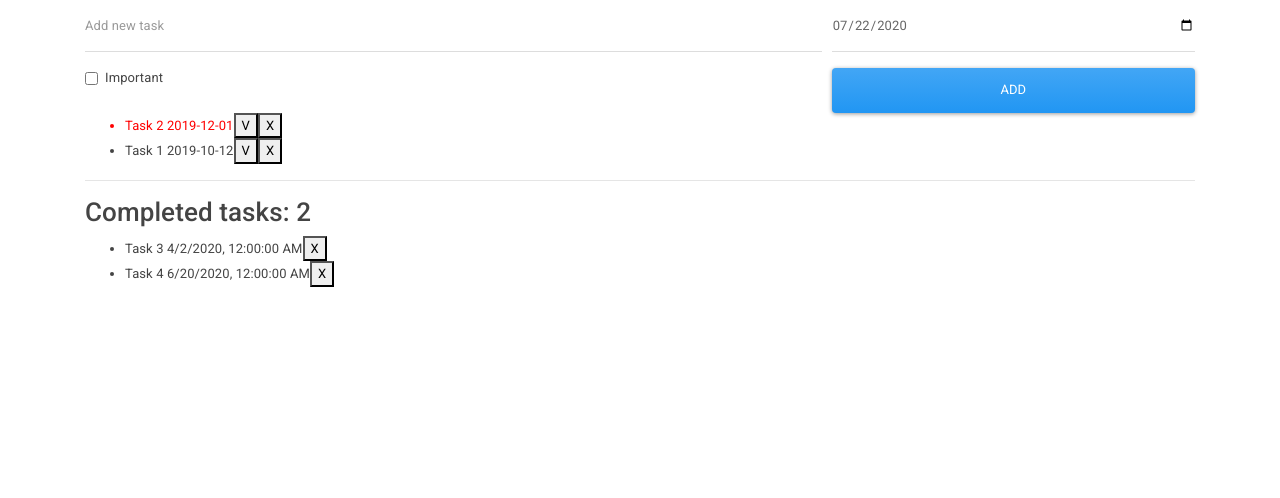
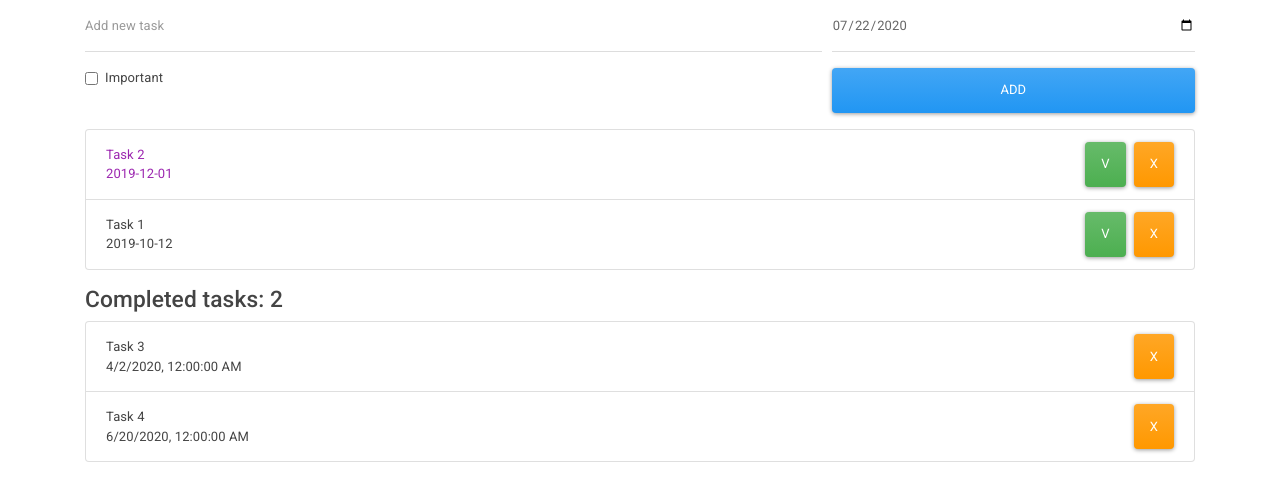
Before and after one commit to matbocz/todo-webapp, a React (Create React App) app: page / in a window 1280 px wide. Shown: the top 498 px of the page. Built offline with nearby package versions, Linux system fonts and the light colour scheme; the HTML template or start-up script is replaced by a standard one.

Commit message:
New TaskList and Task layout

```diff
--- a/src/components/Task.js
+++ b/src/components/Task.js
@@ -5,19 +5,42 @@ const Task = (props) => {
 
   if (active) {
     return (
-      <li style={important ? { color: "red" } : null}>
-        {text} {date}
-        <button onClick={() => props.change(id)}>V</button>
-        <button onClick={() => props.remove(id)}>X</button>
+      <li
+        className={
+          important
+            ? "list-group-item d-flex justify-content-between align-items-center text-info"
+            : "list-group-item d-flex justify-content-between align-items-center"
+        }
+      >
+        {text} <br />
+        {date}
+        <span>
+          <button
+            className="btn btn-success mr-1"
+            onClick={() => props.change(id)}
+          >
+            V
+          </button>
+          <button
+            className="btn btn-warning ml-1"
+            onClick={() => props.remove(id)}
+          >
+            X
+          </button>
+        </span>
       </li>
     );
   } else {
-    const done = new Date(doneDate).toLocaleString();
+    const doneTime = new Date(doneDate).toLocaleString();
 
     return (
-      <li>
-        {text} {done}
-        <button onClick={() => props.remove(id)}>X</button>
+      <li className="list-group-item d-flex justify-content-between align-items-center">
+        {text}
+        <br />
+        {doneTime}
+        <button className="btn btn-warning" onClick={() => props.remove(id)}>
+          X
+        </button>
       </li>
     );
   }
--- a/src/components/TaskList.js
+++ b/src/components/TaskList.js
@@ -31,12 +31,11 @@ const TaskList = (props) => {
   return (
     <>
       {/* Show all active tasks */}
-      <ul>{activeTasks}</ul>
-      <hr />
+      <ul className="list-group w-100 mt-3">{activeTasks}</ul>
 
       {/* Show the last 5 tasks completed */}
-      <h2>Completed tasks: {done.length}</h2>
-      <ul>{doneTasks.slice(0, 5)}</ul>
+      <h3 className="mt-3">Completed tasks: {done.length}</h3>
+      <ul className="list-group w-100">{doneTasks.slice(0, 5)}</ul>
       {done.length > 5 && (
         <p>There are {done.length - 5} more completed tasks</p>
       )}
```
